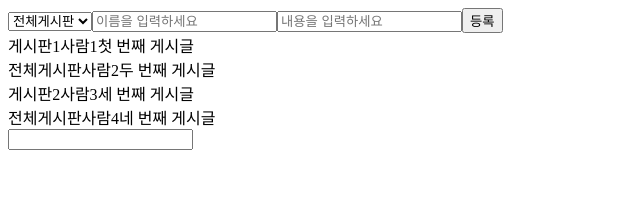
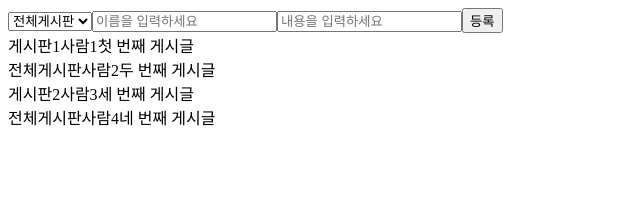
Before and after one commit to yunred/typescript-react-project, a React (Create React App) app: page / in a window 1280 px wide. Shown: the top 219 px of the page, without its empty margins (0-640 px from the left). Built offline with nearby package versions, Linux system fonts and the light colour scheme.

Commit message:
style: PostList 컴포넌트 분리

```diff
--- a/src/Pages/Main/index.tsx
+++ b/src/Pages/Main/index.tsx
@@ -4,6 +4,7 @@ import React, { FC } from 'react';
 import { useSelector, useDispatch } from 'react-redux';
 import PostInsert from 'components/PostInsert';
 import shortId from 'shortid';
+import PostList from 'components/PostList';
 
 const Main: FC = () => {
   const posts = useSelector((state: RootState) => state.post);
@@ -20,7 +21,7 @@ const Main: FC = () => {
     <>
       <>
         <PostInsert />
-        <input />
+        <PostList />
       </>
     </>
   );
--- a/src/components/PostInsert.tsx
+++ b/src/components/PostInsert.tsx
@@ -1,6 +1,6 @@
 import React, { ChangeEvent, useState } from 'react';
 import { RootState } from 'modules';
-import post, { addPost } from 'modules/post';
+import { addPost } from 'modules/post';
 import { IPost } from 'modules/post';
 import { useSelector, useDispatch } from 'react-redux';
 
@@ -67,19 +67,6 @@ const PostInsert = () => {
           등록
         </button>
       </div>
-      <div>
-        {posts.map((post: IPost, idx: number) => {
-          return (
-            <>
-              <div key={post.id}>
-                {post.category}
-                {post.User.name}
-                {post.content}
-              </div>
-            </>
-          );
-        })}
-      </div>
     </>
   );
 };
--- /dev/null
+++ b/src/components/PostList.tsx
@@ -0,0 +1,27 @@
+import React from 'react';
+import { RootState } from 'modules';
+import { IPost } from 'modules/post';
+import { useSelector } from 'react-redux';
+
+const PostList = () => {
+  const posts = useSelector((state: RootState) => state.post);
+  return (
+    <>
+      <div>
+        {posts.map((post: IPost, idx: number) => {
+          return (
+            <>
+              <div key={post.id}>
+                {post.category}
+                {post.User.name}
+                {post.content}
+              </div>
+            </>
+          );
+        })}
+      </div>
+    </>
+  );
+};
+
+export default PostList;
```
